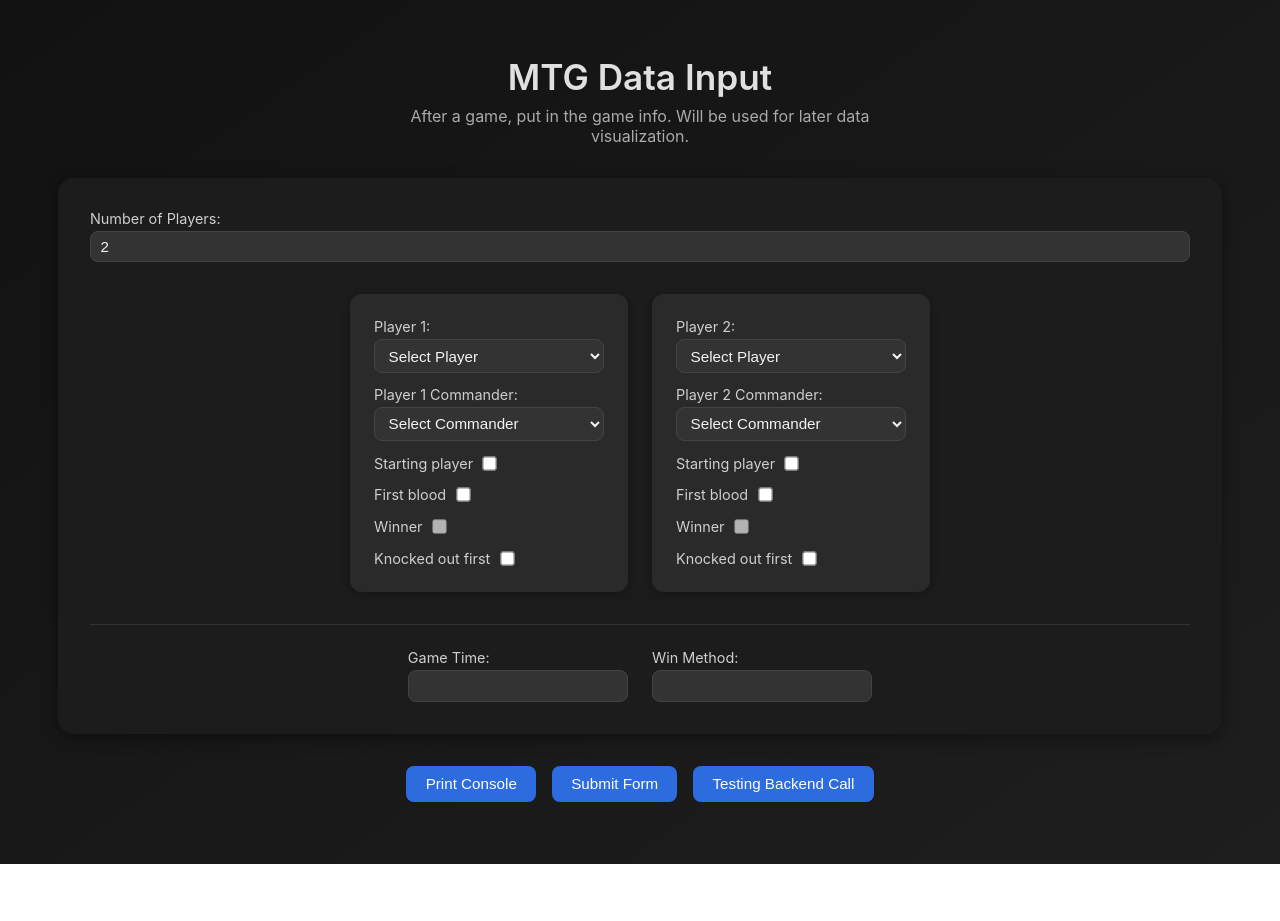
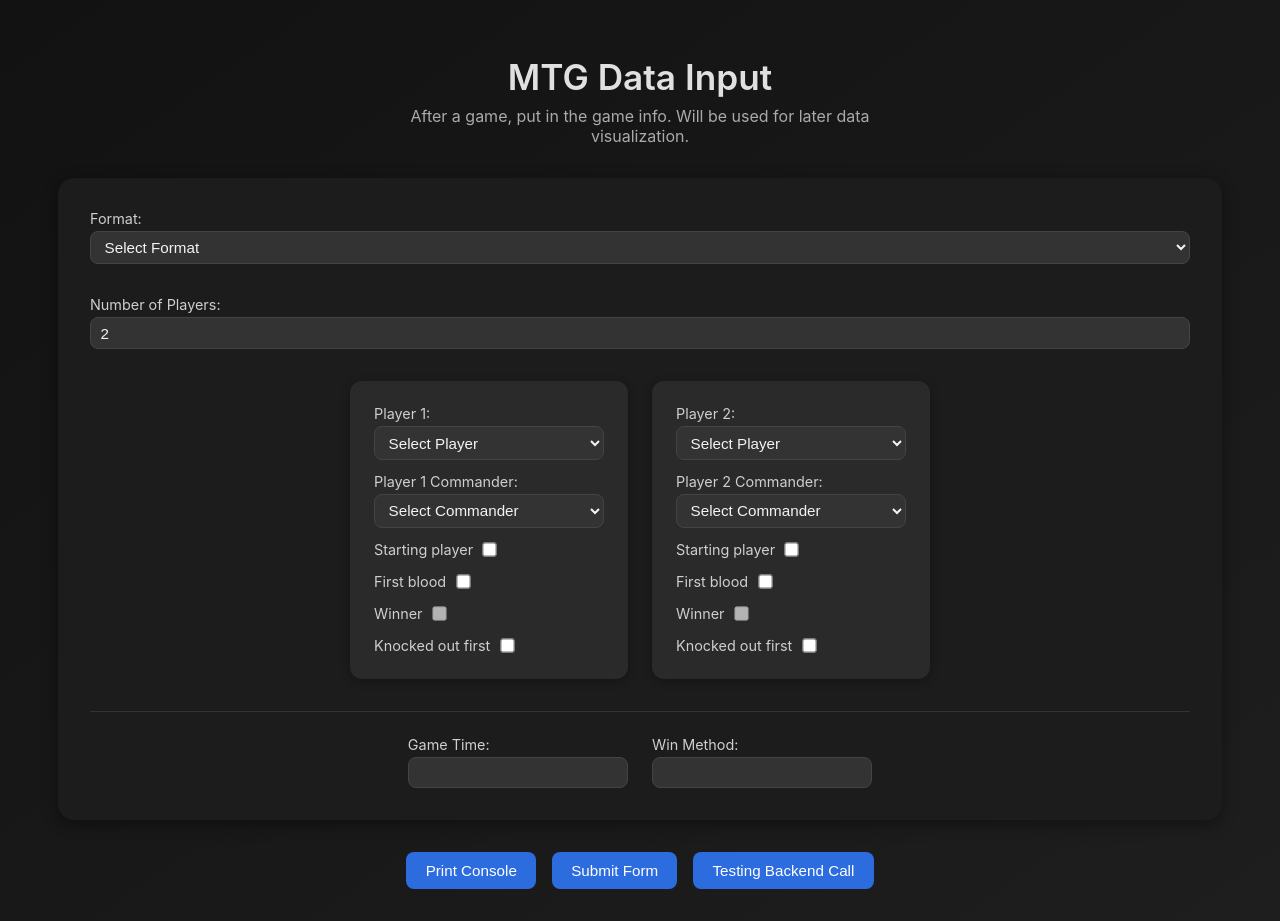
Before and after one commit to VictorFrank/cv, an Angular app in the folder frontend-angular/: page /mtgInput in a window 1280 px wide. Before the commit the page ends 864 px from the top, so only its background shows below. Built offline with nearby package versions, Linux system fonts and the light colour scheme.

Commit message:
Adds a "format" column of data

```diff
--- a/frontend-angular/src/app/mtg-input/mtg-input.component.html
+++ b/frontend-angular/src/app/mtg-input/mtg-input.component.html
@@ -4,6 +4,14 @@
         <p>After a game, put in the game info. Will be used for later data visualization.</p>
     </div>
     <form class="formContainer">
+        <div class="inputContainer">
+            <label for="format">Format:</label>
+            <select id="format" [(ngModel)]="mtgFormData.format"
+                    name="format" required>
+                <option value="" disabled selected>Select Format</option>
+                <option *ngFor="let format of formats" [value]="format">{{ format }}</option>
+            </select>
+        </div>
         <div class="inputContainer">
             <label for="playerNumber">Number of Players:</label>
             <input type="number" id="playerNumber"
--- a/frontend-angular/src/app/mtg-input/mtg-input.component.ts
+++ b/frontend-angular/src/app/mtg-input/mtg-input.component.ts
@@ -32,7 +32,8 @@
         fdeath: string | null,
         gametime: string,
         win: string | null,
-        wmethod: string
+        wmethod: string,
+        format: string
     } = {
         player1: '',
         player2: '',
@@ -49,7 +50,8 @@
         fdeath: null,
         gametime: '',
         win: null,
-        wmethod: ''
+        wmethod: '',
+        format: ''
     }
 
     winnerStates = {
@@ -59,6 +61,16 @@
         player4: false,
         player5: false
     };
+
+    formats: string[] = [
+        'Commander',
+        'Modern',
+        'Standard',
+        'Pioneer',
+        'Legacy',
+        'Vintage',
+        'Draft',
+    ]
 
     players: string[] = [
         'Frank',
```
Also changed, not shown: 1 other file (tests, documents, lock files or other folders).
